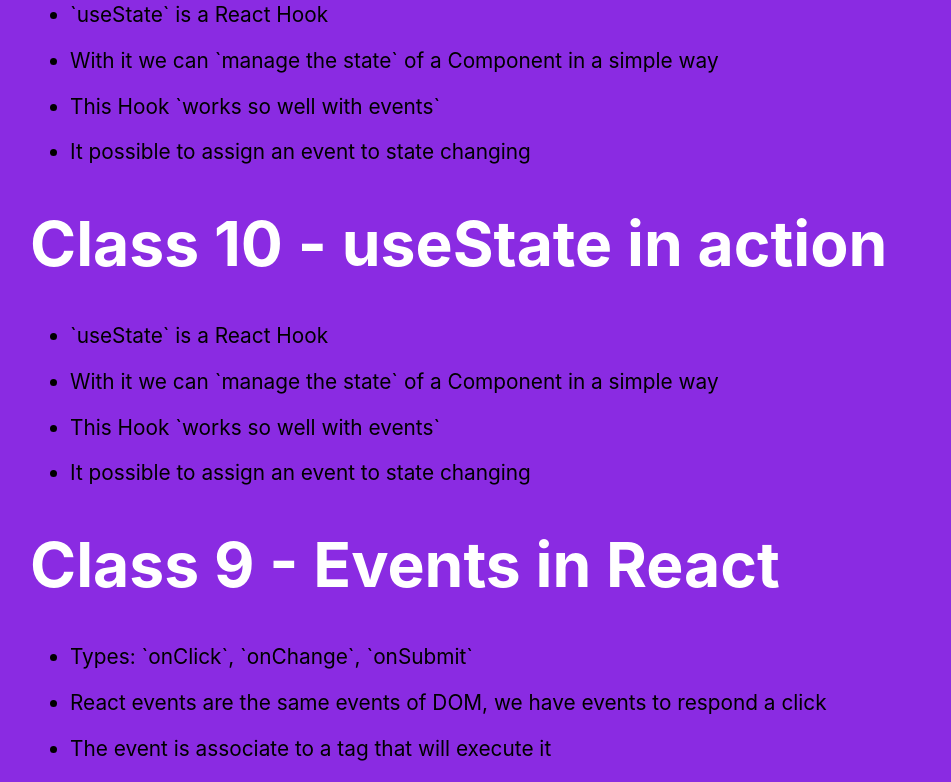
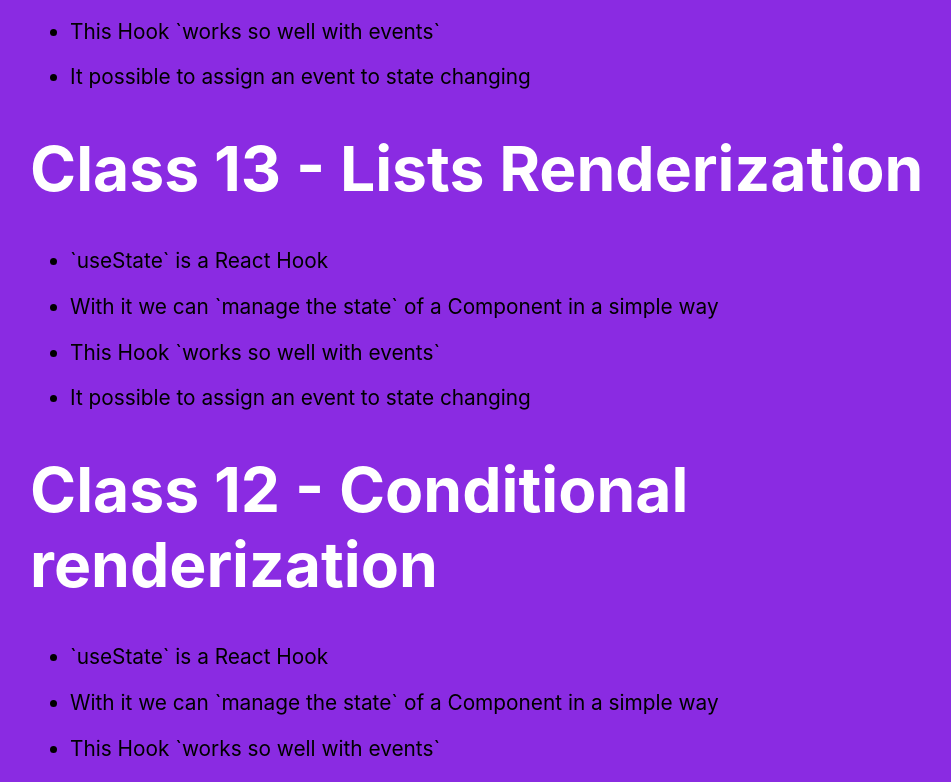
Before and after one commit to idelfrides/LearningReactJS, a React (Create React App) app: page /aulas in a window 1280 px wide. Shown: the part 448-1230 px from the top of the page, without its empty margins (130-1081 px from the left). Built offline with nearby package versions, Linux system fonts and the light colour scheme.

Commit message:
FEAT | Added Content for classes 12, 13 and 14

```diff
--- a/src/data2.json
+++ b/src/data2.json
@@ -13,7 +13,7 @@
     "ReactJS", "AngularJS", "Vue.js", "Ember.js", "Backbone",
     "Node.JS", "Next.js", "Express"
   ],
-  "course_classes":  {
+  "course_classes": {
     "class_1": "Overview of project-Technical Requirements-Notion and Concepts about React-React is a library for web interface creation-It is used to build SPAs (Single Page Application)-Is Component Based-Use JSX to render HTML-Apply virtual DOM to make/execute changes from DOM-We can add it to an existing project or create a new one with React.",
     "class_2": "We use 'create react app' (CRA) tool to create a react app-CRA is a script execution tool to create a React Application, where that execution is performed through 'nodejs' and 'npm'-'npm start' initialize a React app in dev",
     "class_3": "JSX is similar to HTML, but it wrote inside a javascript code-Is mean way to write HTML with RactJS-We can interpolate variables by putting them inside { }-It possible to execute functions in JSX-Inser variables in  `tags atributtes` is algo possible",
@@ -24,6 +24,10 @@
     "class_8": "We can `define type for props`, making a kind of validation-We do it in an object called `PropTypes` in Component-It possible to set a default value-To do that, use object `defaultProps`",
     "class_9": "Types: `onClick`, `onChange`, `onSubmit`-React events are the same events of DOM, we have events to respond a click-The event is associate to a tag that will execute it-Generally a `method` is assigned to the event-That `method` have to be `created in Component`",
     "class_10": "`useState` is a React Hook-With it we can `manage the state` of a Component in a simple way-This Hook `works so well with events`-It possible to assign an event to state changing",
-    "class_11": "`Methods` can be passed by props also-In other words, a `Component child can activate a method from his father`-Let's access the method through an event-The syntax is the same as a data props:-Like this -> `props.methodName`"
+    "class_11": "`Methods` can be passed by props also-In other words, a `Component child can activate a method from his father`-Let's access the method through an event-The syntax is the same as a data props:-Like this -> `props.methodName`",
+    "class_12": "We can define showing some element to a condition statement `IF`-That action is called by `Conditional Renderization`-For that we envolve the tags in `{ }`-Because { } allow to execute `javascript code`, so you create your condition-It possible to use `state`to create conditions.-OBS.: Always avoid creating complexo logics in templates JSX.",
+    "class_13": "For doing a list Renderization, first of all, we need an `array`-Then use `map` function to loop the list of itens-So, render and show something in screen-It possible to put together `Conditional operations and List Renderization`-To return an JSX template, must use `( )`",
+
+    "class_14": "`State Lift` is a technique used to share the `state`-It normal many components `depends on same state`-In that case, we centralize the state in the father Component, and `define who uses and who defines ( setState )`"
   }
 }
--- a/src/pages/AulasCurso.js
+++ b/src/pages/AulasCurso.js
@@ -15,16 +15,16 @@ function AulasCurso(){
             <ShowClassesContent contentArray={data.course_classes.class_10.split('-')} />
 
             <ControleAulas number={15} title="Implementing React Router" />
-            <ShowClassesContent contentArray={data.course_classes.class_10.split('-')} />
+            <ShowClassesContent contentArray={data.course_classes.class_10.split('-')} /> */}
 
             <ControleAulas number={14} title="State Lift" />
             <ShowClassesContent contentArray={data.course_classes.class_10.split('-')} />
 
-            <ControleAulas number={13} title="Lists renderization" />
+            <ControleAulas number={13} title="Lists Renderization" />
             <ShowClassesContent contentArray={data.course_classes.class_10.split('-')} />
 
             <ControleAulas number={12} title="Conditional renderization" />
-            <ShowClassesContent contentArray={data.course_classes.class_10.split('-')} /> */}
+            <ShowClassesContent contentArray={data.course_classes.class_10.split('-')} />
 
             <ControleAulas number={11} title="Passing event/methos by props" />
             <ShowClassesContent contentArray={data.course_classes.class_10.split('-')} />
```
Also changed, not shown: 1 other file (tests, documents, lock files or other folders).
